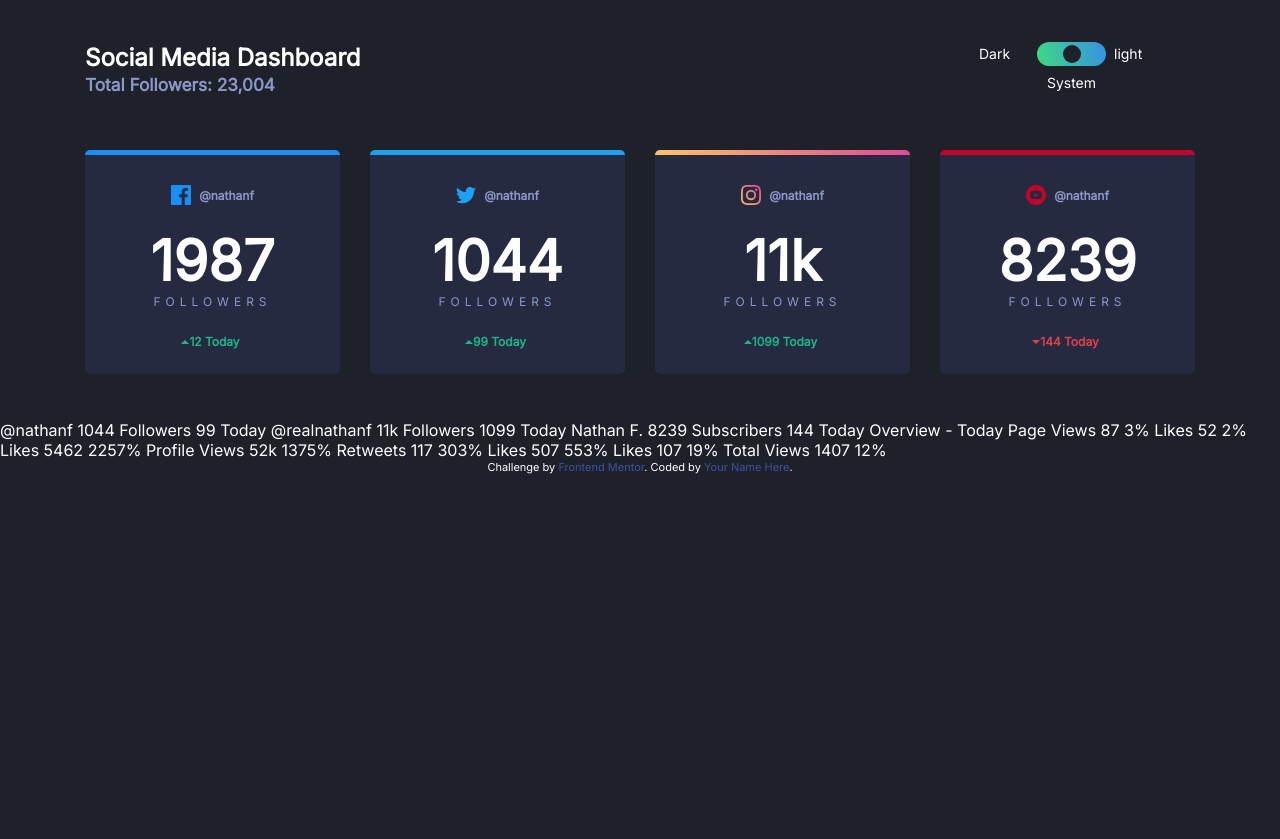
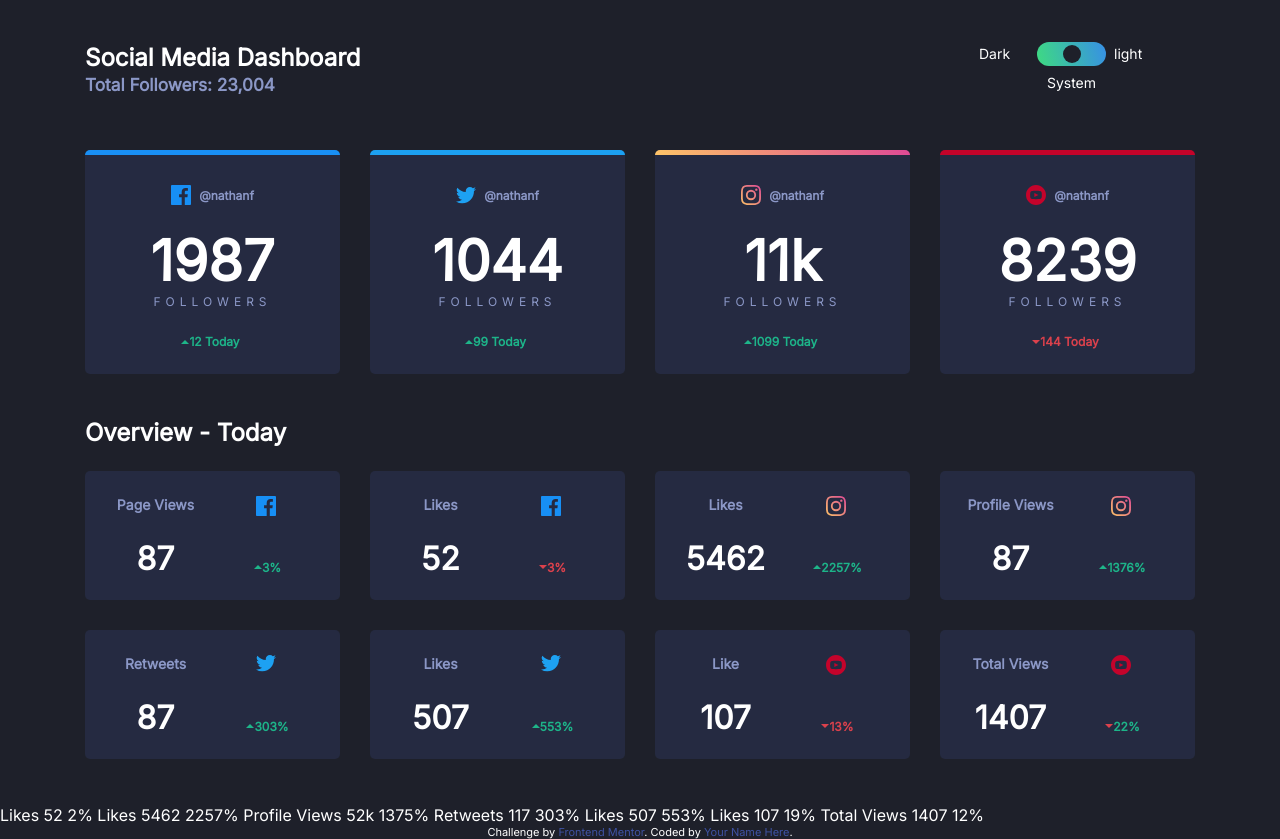
Before and after one commit to Myk78/CodeAlpha_Task3_SocialMediaDashboard, a website: page index.html in a window 1280 px wide. Before the commit the page ends 800 px from the top, so only its background shows below. Drawn offline with Linux system fonts and the light colour scheme; files whose address does not match are found by name.

Commit message:
toggle btn complete plus extra things

```diff
--- a/app/scss/Globals/color.scss
+++ b/app/scss/Globals/color.scss
@@ -13,6 +13,7 @@
     --dark-bg:hsl(230, 17%, 14%);
     --dark-top-bg:hsl(232, 19%, 15%);
     --dark-card:hsl(228, 28%, 20%);
+    --dark-card-hover:hsl(228,25%,27%);
     --dark-text1:hsl(228, 34%, 66%);
     --dark-text2:hsl(0, 0%, 100%);
     --light-bg:hsl(0, 0%, 100%);
--- a/app/scss/Globals/typography.scss
+++ b/app/scss/Globals/typography.scss
@@ -15,6 +15,10 @@ h1{
         }
     }
 }
+h2{
+    font-size: rem(24);
+    margin-bottom: rem(24);
+}
 a,
 a:visited,
 a:active {
--- a/app/scss/components/_index.scss
+++ b/app/scss/components/_index.scss
@@ -1,3 +1,4 @@
 @forward 'header';
 @forward'toggle';
 @forward'card';
+@forward'card-grid';
--- /dev/null
+++ b/app/scss/components/card-grid.scss
@@ -0,0 +1,23 @@
+@use '../utlil/' as *;
+
+.card-grid{
+    display: grid;
+    grid-template-columns: repeat(2,1fr);
+    grid-template-rows: repeat(2,auto);
+    justify-content: start;
+    gap: rem(23);
+
+    .card__subtitle{
+
+    }
+    .card__count{
+        margin-bottom: 0;
+
+    }
+    .card__count, .card__change{
+        align-self: end;
+    }
+    img,.card__change{
+        // justify-content: end;
+    }
+}
--- a/app/scss/components/card.scss
+++ b/app/scss/components/card.scss
@@ -26,6 +26,12 @@
     padding: rem(25);
     border-radius: rem(5);
     text-align: center;
+    transition: background 150ms ease-in-out ;
+    cursor: pointer;
+
+    &:hover{
+        background: var(--dark-card-hover);
+    }
     &--facebook{
         border-top: rem(5) solid var(--Facebook);
 
@@ -54,6 +60,7 @@
 
     }
 
+
     &__platform{
         display: flex;
         margin-top: rem(5);
@@ -62,6 +69,11 @@
         height: rem(20);
         margin-bottom: rem(28);
 
+    }
+
+    &__subtitle{
+        font-size: rem(14);
+        font-weight: 700;
     }
 
 
@@ -103,6 +115,7 @@
 
         }
         &--small{
+            font-size: rem(32);
 
         }
 
--- a/index.html
+++ b/index.html
@@ -133,32 +133,98 @@
       </div>
     </section>
 
+    <section class="container">
+      <h2>  Overview - Today</h2>
+      <div class="cards">
+        <div class="card card-grid">
+            <div class="card__subtitle">Page Views</div>
+            <div> <img class="card__icon" src="/images/icon-facebook.svg" alt="FaceBook"></div>
+            <div class="card__count card__count--small">87</div>
+            <div class="card__change card__change--up">
+              <img src="images/icon-up.svg" alt="up arrow">
+              <div class="card__number">3%</div>
+            </div>
+
+        </div>
+        <div class="card card-grid">
+          <div class="card__subtitle">Likes</div>
+          <div> <img class="card__icon" src="/images/icon-facebook.svg" alt="FaceBook"></div>
+          <div class="card__count card__count--small">52</div>
+          <div class="card__change card__change--down">
+            <img src="images/icon-down.svg" alt="down arrow">
+            <div class="card__number">3%</div>
+          </div>
+
+      </div>
+      <div class="card card-grid">
+        <div class="card__subtitle">Likes</div>
+        <div> <img class="card__icon" src="/images/icon-instagram.svg" alt="Instagram"></div>
+        <div class="card__count card__count--small">5462</div>
+        <div class="card__change card__change--up">
+          <img src="images/icon-up.svg" alt="up arrow">
+          <div class="card__number">2257%</div>
+        </div>
+
+    </div>
+    <div class="card card-grid">
+        <div class="card__subtitle">Profile Views</div>
+        <div> <img class="card__icon" src="/images/icon-instagram.svg" alt="Instagram"></div>
+        <div class="card__count card__count--small">87</div>
+        <div class="card__change card__change--up">
+          <img src="images/icon-up.svg" alt="up arrow">
+          <div class="card__number">1376%</div>
+        </div>
+     </div>
+  <div class="card card-grid">
+      <div class="card__subtitle">Retweets</div>
+      <div> <img class="card__icon" src="/images/icon-twitter.svg" alt="Twitter"></div>
+      <div class="card__count card__count--small">87</div>
+      <div class="card__change card__change--up">
+        <img src="images/icon-up.svg" alt="up arrow">
+        <div class="card__number">303%</div>
+      </div>
+    </div>
+    <div class="card card-grid">
+      <div class="card__subtitle">Likes</div>
+      <div> <img class="card__icon" src="/images/icon-twitter.svg" alt="Twitter"></div>
+      <div class="card__count card__count--small">507</div>
+      <div class="card__change card__change--up">
+        <img src="images/icon-up.svg" alt="up arrow">
+        <div class="card__number">553%</div>
+      </div>
+    </div>
+    <div class="card card-grid">
+      <div class="card__subtitle">Like</div>
+      <div> <img class="card__icon" src="/images/icon-youtube.svg" alt="Youtube"></div>
+      <div class="card__count card__count--small">107</div>
+      <div class="card__change card__change--down">
+        <img src="images/icon-down.svg" alt="up down">
+        <div class="card__number">13%</div>
+      </div>
+    </div>
+    <div class="card card-grid">
+      <div class="card__subtitle">Total Views</div>
+      <div> <img class="card__icon" src="/images/icon-youtube.svg" alt="FaceBook"></div>
+      <div class="card__count card__count--small">1407</div>
+      <div class="card__change card__change--up">
+        <img src="images/icon-down.svg" alt="up down">
+        <div class="card__number">22%</div>
+      </div>
+    </div>
+
+
+
+      </div>
+
+    </section>
 
 
 
 
-  @nathanf
-  1044
-  Followers
-  99 Today
-
-  @realnathanf
-  11k
-  Followers
-  1099 Today
-
-  Nathan F.
-  8239
-  Subscribers
-  144 Today
 
 
 
-  Overview - Today
 
-  Page Views
-  87
-  3%
 
   Likes
   52
```
Also changed, not shown: dist/style.css, 1 other file.
